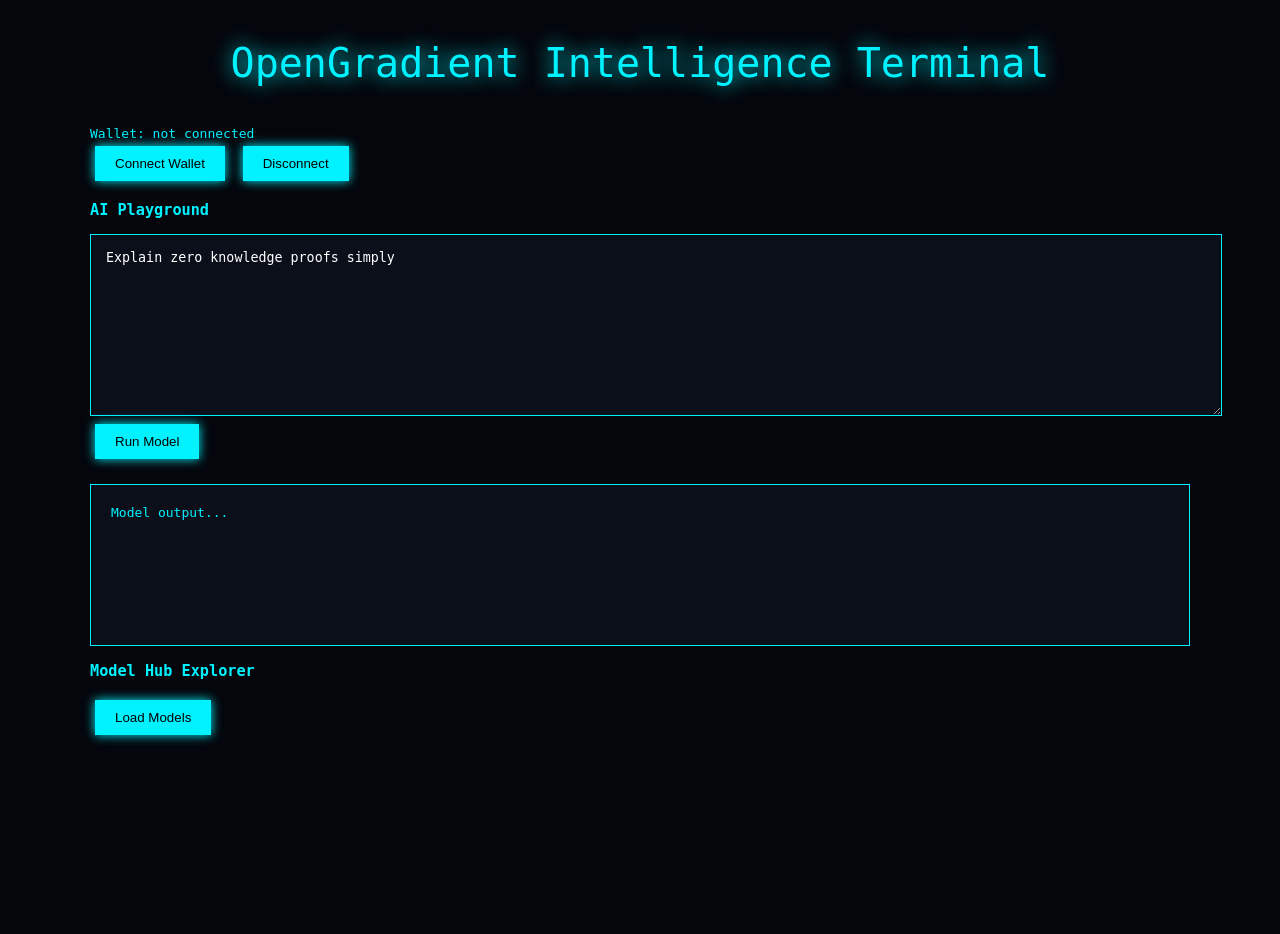
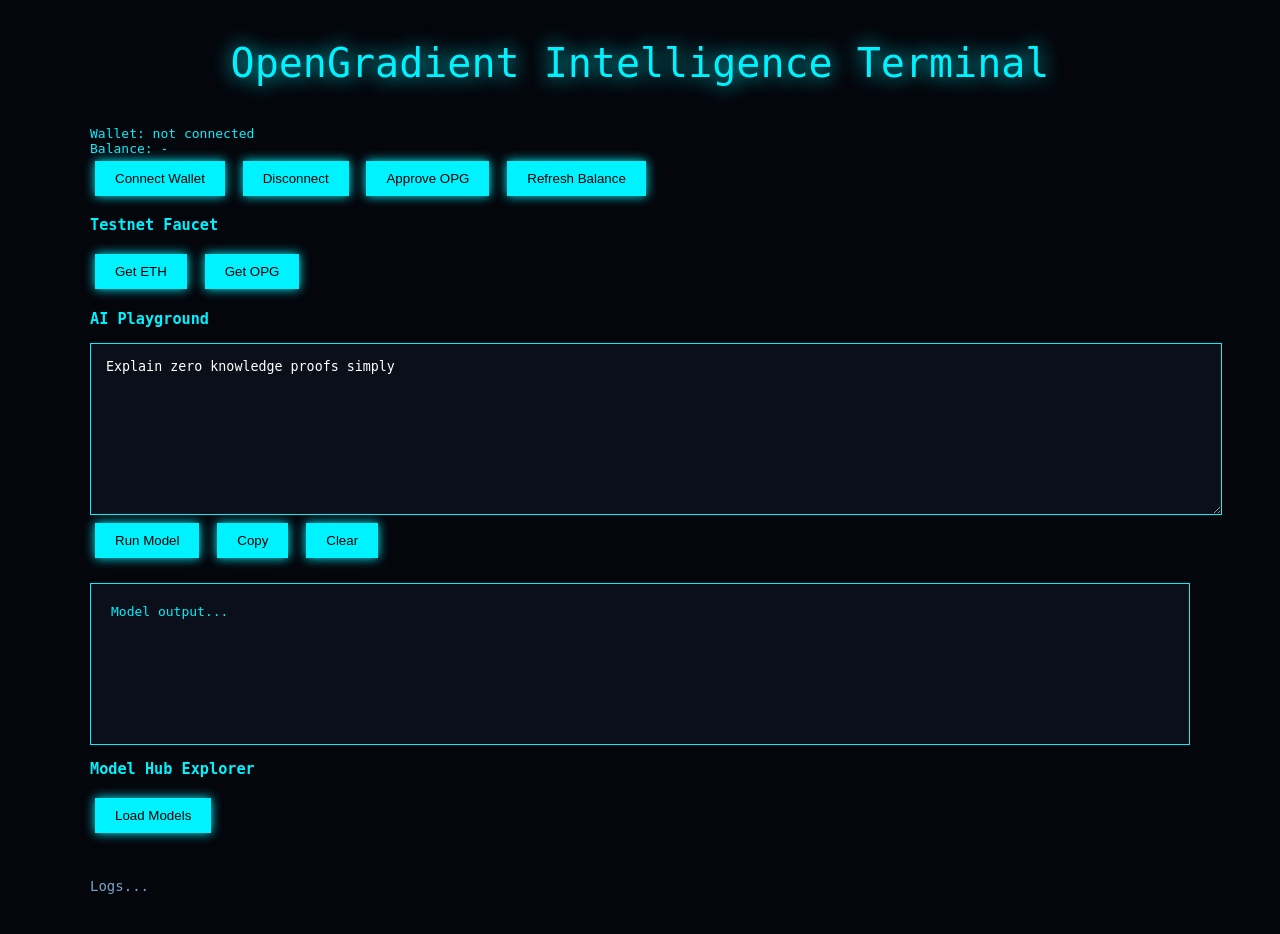
Before and after one commit to arthuroua/opengradient-playground, a Flask app: page / in a window 1280 px wide. Before the commit the page ends 743 px from the top, so only its background shows below. Run offline with Flask 3, Linux system fonts and the light colour scheme; some libraries are stand-ins or nearby versions.

Commit message:
Update index.html

```diff
--- a/templates/index.html
+++ b/templates/index.html
@@ -5,7 +5,6 @@
 
 <title>OpenGradient Intelligence Terminal</title>
 
-<!-- ethers -->
 <script src="https://cdnjs.cloudflare.com/ajax/libs/ethers/5.7.2/ethers.umd.min.js"></script>
 
 <style>
@@ -41,7 +40,7 @@
 
 textarea{
 width:100%;
-height:150px;
+height:140px;
 background:#0b0f1a;
 color:white;
 border:1px solid #00f2ff;
@@ -69,6 +68,12 @@
 border:1px solid #00f2ff;
 }
 
+.log{
+margin-top:20px;
+font-size:14px;
+color:#7aa2c9;
+}
+
 </style>
 
 </head>
@@ -85,8 +90,19 @@
 Wallet: not connected
 </div>
 
+<div id="balance">
+Balance: -
+</div>
+
 <button onclick="connect()">Connect Wallet</button>
 <button onclick="disconnect()">Disconnect</button>
+<button onclick="approve()">Approve OPG</button>
+<button onclick="refreshBalance()">Refresh Balance</button>
+
+<h3>Testnet Faucet</h3>
+
+<button onclick="getETH()">Get ETH</button>
+<button onclick="getOPG()">Get OPG</button>
 
 <h3>AI Playground</h3>
 
@@ -97,6 +113,8 @@
 <br>
 
 <button onclick="runModel()">Run Model</button>
+<button onclick="copy()">Copy</button>
+<button onclick="clearOutput()">Clear</button>
 
 <div class="result" id="result">
 Model output...
@@ -108,6 +126,10 @@
 
 <div class="grid" id="models"></div>
 
+<div class="log" id="log">
+Logs...
+</div>
+
 </div>
 
 <script>
@@ -116,16 +138,38 @@
 let signer
 let account
 
+const OPG =
+"0x240b09731D96979f50B2C649C9CE10FcF9C7987F"
+
+const PERMIT2 =
+"0x000000000022D473030F116dDEE9F6B43aC78BA3"
+
+function log(msg){
+document.getElementById("log").innerText = msg
+}
+
 async function connect(){
 
-if(typeof window.ethereum === "undefined"){
+if(!window.ethereum){
 alert("Install MetaMask")
 return
 }
 
-provider = new ethers.providers.Web3Provider(window.ethereum)
+let eth = window.ethereum
 
-await provider.send("eth_requestAccounts", [])
+if(window.ethereum.providers){
+
+eth = window.ethereum.providers.find(
+p => p.isMetaMask
+) || window.ethereum
+
+}
+
+provider = new ethers.providers.Web3Provider(eth)
+
+await eth.request({
+method:"eth_requestAccounts"
+})
 
 signer = provider.getSigner()
 
@@ -133,6 +177,10 @@
 
 document.getElementById("wallet").innerText =
 "Wallet: "+account
+
+log("Wallet connected")
+
+refreshBalance()
 
 }
 
@@ -145,13 +193,79 @@
 document.getElementById("wallet").innerText =
 "Wallet: disconnected"
 
+document.getElementById("balance").innerText="Balance: -"
+
+log("Wallet disconnected")
+
+}
+
+async function refreshBalance(){
+
+if(!provider) return
+
+const ethBal =
+await provider.getBalance(account)
+
+const eth =
+ethers.utils.formatEther(ethBal)
+
+const token =
+new ethers.Contract(
+OPG,
+["function balanceOf(address owner) view returns(uint256)"],
+provider
+)
+
+const raw =
+await token.balanceOf(account)
+
+const opg =
+ethers.utils.formatUnits(raw,18)
+
+document.getElementById("balance").innerText =
+"ETH: "+eth+" | OPG: "+opg
+
+}
+
+async function approve(){
+
+if(!signer){
+alert("Connect wallet first")
+return
+}
+
+const token =
+new ethers.Contract(
+OPG,
+[
+"function approve(address spender,uint256 amount) public returns(bool)"
+],
+signer
+)
+
+const amount =
+ethers.utils.parseUnits("1000",18)
+
+log("Sending approval...")
+
+const tx =
+await token.approve(PERMIT2, amount)
+
+log("TX: "+tx.hash)
+
+await tx.wait()
+
+log("OPG approved")
+
 }
 
 async function runModel(){
 
-const prompt=document.getElementById("prompt").value
+const prompt =
+document.getElementById("prompt").value
 
-const res=await fetch("/chat",{
+const res =
+await fetch("/chat",{
 method:"POST",
 headers:{
 "Content-Type":"application/json"
@@ -159,26 +273,67 @@
 body:JSON.stringify({prompt})
 })
 
-const data=await res.json()
+const data = await res.json()
 
 document.getElementById("result").innerText =
 data.response || data.error
 
 }
 
+function copy(){
+
+const text =
+document.getElementById("result").innerText
+
+navigator.clipboard.writeText(text)
+
+log("Copied")
+
+}
+
+function clearOutput(){
+
+document.getElementById("result").innerText=""
+
+log("Output cleared")
+
+}
+
+function getETH(){
+
+window.open(
+"https://www.coinbase.com/faucets/base-sepolia-faucet",
+"_blank"
+)
+
+}
+
+function getOPG(){
+
+window.open(
+"https://hub.opengradient.ai/faucet",
+"_blank"
+)
+
+}
+
 async function loadModels(){
 
-const res=await fetch("/models")
+const res =
+await fetch("/models")
 
-const models=await res.json()
+const models =
+await res.json()
 
-const grid=document.getElementById("models")
+const grid =
+document.getElementById("models")
 
 grid.innerHTML=""
 
 models.forEach(m=>{
 
-const el=document.createElement("div")
+const el =
+document.createElement("div")
 
 el.className="card"
 
```
